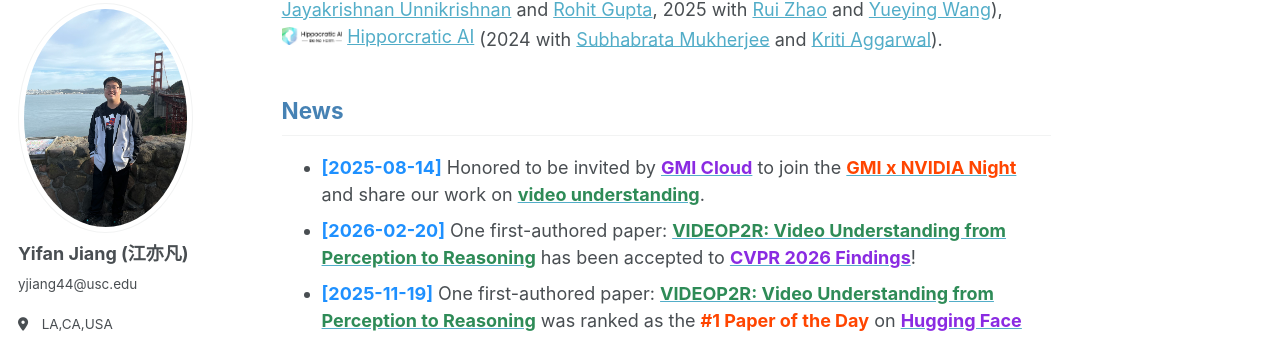
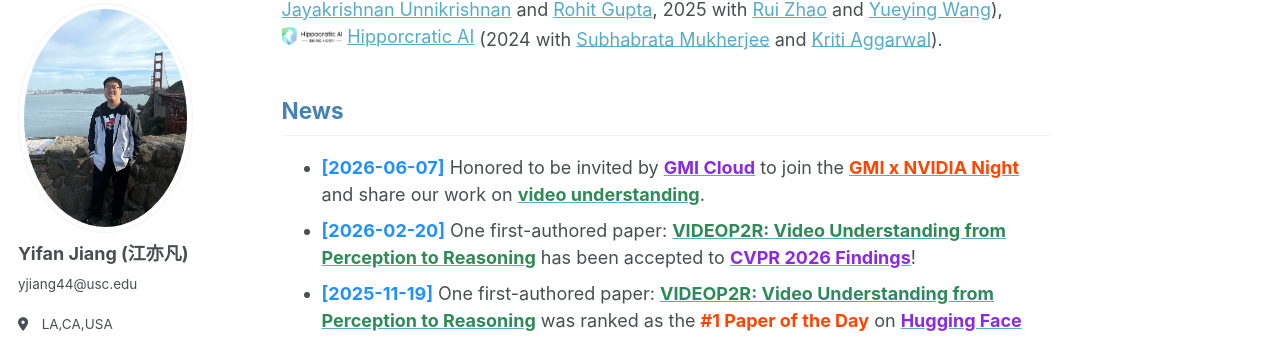
Before and after one commit to yifanJIANG-921/yifanJIANG-921.github.io, a Jekyll site: the page built from _pages/about.md, in a window 1280 px wide and 900 px high, scrolled down 898 px. Shown: the part 103-441 px from the top of the window. Built offline with Jekyll 4.4.1, drawn with Linux system fonts in a browser that asks for light colours; some web fonts are replaced.

Commit message:
Update about.md

```diff
--- a/_pages/about.md
+++ b/_pages/about.md
@@ -21,7 +21,7 @@ I was a research intern at <a href="https://www.amazon.com/gp/video/storefront"
 
 
 ## <span style="color: #4682B4;">News</span>
-- **<span style="color: #1E90FF;">[2025-08-14]</span>** Honored to be invited by [<span style="color: #8A2BE2;">**GMI Cloud**</span>](https://www.linkedin.com/company/gmi-cloud-ai/posts/?feedView=all) to join the [<span style="color: #FF4500;">**GMI x NVIDIA Night**</span>](https://www.linkedin.com/feed/update/urn:li:ugcPost:7468904814178000896/) and share our work on [<span style="color: #2E8B57;">**video understanding**</span>](https://openaccess.thecvf.com/content/CVPR2026F/html/Jiang_VIDEOP2R_Video_Understanding_from_Perception_to_Reasoning_CVPRF_2026_paper.html).
+- **<span style="color: #1E90FF;">[2026-06-07]</span>** Honored to be invited by [<span style="color: #8A2BE2;">**GMI Cloud**</span>](https://www.linkedin.com/company/gmi-cloud-ai/posts/?feedView=all) to join the [<span style="color: #FF4500;">**GMI x NVIDIA Night**</span>](https://www.linkedin.com/feed/update/urn:li:ugcPost:7468904814178000896/) and share our work on [<span style="color: #2E8B57;">**video understanding**</span>](https://openaccess.thecvf.com/content/CVPR2026F/html/Jiang_VIDEOP2R_Video_Understanding_from_Perception_to_Reasoning_CVPRF_2026_paper.html).
 - **<span style="color: #1E90FF;">[2026-02-20]</span>** One first-authored paper: [<span style="color: #2E8B57;">**VIDEOP2R: Video Understanding from Perception to Reasoning**</span>](https://openaccess.thecvf.com/content/CVPR2026F/html/Jiang_VIDEOP2R_Video_Understanding_from_Perception_to_Reasoning_CVPRF_2026_paper.html) has been accepted to [<span style="color: #8A2BE2;">**CVPR 2026 Findings**</span>](https://cvpr.thecvf.com/)!
 - **<span style="color: #1E90FF;">[2025-11-19]</span>** One first-authored paper: [<span style="color: #2E8B57;">**VIDEOP2R: Video Understanding from Perception to Reasoning**</span>](https://openaccess.thecvf.com/content/CVPR2026F/html/Jiang_VIDEOP2R_Video_Understanding_from_Perception_to_Reasoning_CVPRF_2026_paper.html) was ranked as the <span style="color: #FF4500;">**#1 Paper of the Day**</span> on [<span style="color: #8A2BE2;">**Hugging Face Daily Paper**</span>](https://huggingface.co/papers/date/2025-11-19)!
 - **<span style="color: #1E90FF;">[2025-10-20]</span>** One paper: [<span style="color: #2E8B57;">**Engage for All: Making Ordinary Image Descriptions Appealing Again**!</span>](https://openaccess.thecvf.com/content/ICCV2025/html/Chen_Engage_for_All_Making_Ordinary_Image_Descriptions_Appealing_Again_ICCV_2025_paper.html) has been accepted to [<span style="color: #8A2BE2;">**ICCV 2025**</span>](https://iccv.thecvf.com/virtual/2025/index.html)!
```
